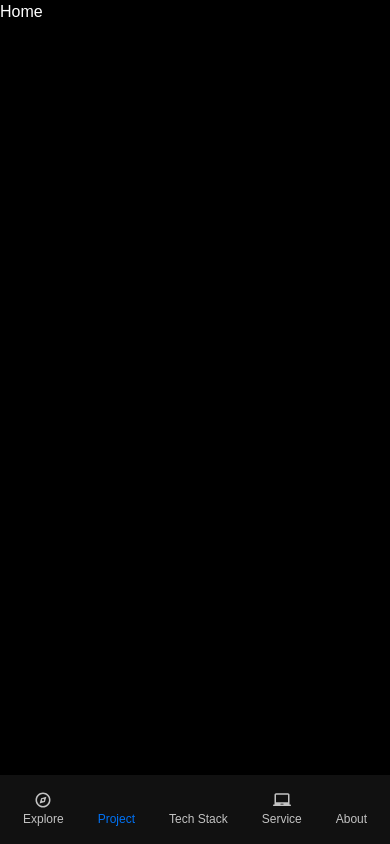
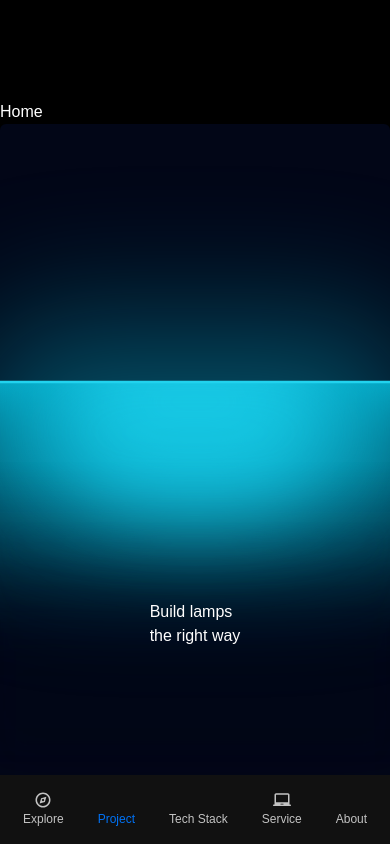
Before and after one commit to AnishSherchan/portfolio_nextjs, a Next.js app: page /project in a window 390 px wide. Shown: the top 844 px of the page. Built offline with nearby package versions, Linux system fonts and the light colour scheme; some icons are missing.

Commit message:
Titles added

```diff
--- a/app/_lib/SanityFetch.ts
+++ b/app/_lib/SanityFetch.ts
@@ -1,10 +1,15 @@
 import { client } from "./client";
 
 export const GetProjectData = async () => {
-  const PROJECT_QUERY = `*[_type == "projects"] { "plaintextBody": pt::text(content), name, _id, content }
-    `;
-  const projectData: [
-    { name: string; _id: string; content: [any]; plaintextBody: string }
-  ] = await client.fetch(PROJECT_QUERY);
-  return projectData;
+  const PROJECT_QUERY = `*[_type == "projects"] { "plaintextBody": pt::text(content), name, _id, content }`;
+  try {
+    const projectData: [
+      { name: string; _id: string; content: [any]; plaintextBody: string }
+    ] = await client.fetch(PROJECT_QUERY);
+
+    return projectData;
+  } catch (error) {
+    console.error("Error fetching project data:", error);
+    throw error;
+  }
 };
--- /dev/null
+++ b/app/components/LampContainer/index.tsx
@@ -0,0 +1,104 @@
+"use client";
+import React from "react";
+import { motion } from "framer-motion";
+import { cn } from "../../utils/cn";
+
+export function LampLoading() {
+  return (
+    <LampContainer>
+      <motion.h1
+        initial={{ opacity: 0.5, y: 100 }}
+        whileInView={{ opacity: 1, y: 0 }}
+        transition={{
+          delay: 0.3,
+          duration: 0.8,
+          ease: "easeInOut",
+        }}
+        className="mt-8 bg-gradient-to-br from-slate-300 to-slate-500 py-4 bg-clip-text text-center text-4xl font-medium tracking-tight text-transparent md:text-7xl"
+      >
+        Your page is Loading...
+      </motion.h1>
+    </LampContainer>
+  );
+}
+
+export const LampContainer = ({
+  children,
+  className,
+}: {
+  children: React.ReactNode;
+  className?: string;
+}) => {
+  return (
+    <div
+      className={cn(
+        "relative flex min-h-screen flex-col items-center justify-center overflow-hidden bg-slate-950 w-full rounded-md z-0",
+        className
+      )}
+    >
+      <div className="relative flex w-full flex-1 scale-y-125 items-center justify-center isolate z-0 ">
+        <motion.div
+          initial={{ opacity: 0.5, width: "15rem" }}
+          whileInView={{ opacity: 1, width: "30rem" }}
+          transition={{
+            delay: 0.3,
+            duration: 0.8,
+            ease: "easeInOut",
+          }}
+          style={{
+            backgroundImage: `conic-gradient(var(--conic-position), var(--tw-gradient-stops))`,
+          }}
+          className="absolute inset-auto right-1/2 h-56 overflow-visible w-[30rem] bg-gradient-conic from-cyan-500 via-transparent to-transparent text-white [--conic-position:from_70deg_at_center_top]"
+        >
+          <div className="absolute  w-[100%] left-0 bg-slate-950 h-40 bottom-0 z-20 [mask-image:linear-gradient(to_top,white,transparent)]" />
+          <div className="absolute  w-40 h-[100%] left-0 bg-slate-950  bottom-0 z-20 [mask-image:linear-gradient(to_right,white,transparent)]" />
+        </motion.div>
+        <motion.div
+          initial={{ opacity: 0.5, width: "15rem" }}
+          whileInView={{ opacity: 1, width: "30rem" }}
+          transition={{
+            delay: 0.3,
+            duration: 0.8,
+            ease: "easeInOut",
+          }}
+          style={{
+            backgroundImage: `conic-gradient(var(--conic-position), var(--tw-gradient-stops))`,
+          }}
+          className="absolute inset-auto left-1/2 h-56 w-[30rem] bg-gradient-conic from-transparent via-transparent to-cyan-500 text-white [--conic-position:from_290deg_at_center_top]"
+        >
+          <div className="absolute  w-40 h-[100%] right-0 bg-slate-950  bottom-0 z-20 [mask-image:linear-gradient(to_left,white,transparent)]" />
+          <div className="absolute  w-[100%] right-0 bg-slate-950 h-40 bottom-0 z-20 [mask-image:linear-gradient(to_top,white,transparent)]" />
+        </motion.div>
+        <div className="absolute top-1/2 h-48 w-full translate-y-12 scale-x-150 bg-slate-950 blur-2xl"></div>
+        <div className="absolute top-1/2 z-50 h-48 w-full bg-transparent opacity-10 backdrop-blur-md"></div>
+        <div className="absolute inset-auto z-50 h-36 w-[28rem] -translate-y-1/2 rounded-full bg-cyan-500 opacity-50 blur-3xl"></div>
+        <motion.div
+          initial={{ width: "8rem" }}
+          whileInView={{ width: "16rem" }}
+          transition={{
+            delay: 0.3,
+            duration: 0.8,
+            ease: "easeInOut",
+          }}
+          className="absolute inset-auto z-30 h-36 w-64 -translate-y-[6rem] rounded-full bg-cyan-400 blur-2xl"
+        ></motion.div>
+        <motion.div
+          initial={{ width: "15rem" }}
+          whileInView={{ width: "30rem" }}
+          transition={{
+            delay: 0.3,
+            duration: 0.8,
+            ease: "easeInOut",
+          }}
+          className="absolute inset-auto z-50 h-0.5 w-[30rem] -translate-y-[7rem] bg-cyan-400 "
+        ></motion.div>
+
+        <div className="absolute inset-auto z-40 h-44 w-full -translate-y-[12.5rem] bg-slate-950 "></div>
+      </div>
+
+      <div className="relative z-50 flex -translate-y-80 flex-col items-center px-5">
+        {children}
+      </div>
+    </div>
+  );
+};
--- a/app/layout.tsx
+++ b/app/layout.tsx
@@ -17,7 +17,7 @@
       <body className={` bg-dark_primary_background `}>
         <div className="flex">
           <NavBar />
-          <div className=" lg:px-[110px] w-full max-w-[1920px] mx-auto">
+          <div className=" lg:px-[110px] lg: py-[100px] w-full max-w-[1920px] mx-auto">
             {children}
           </div>
         </div>
--- a/app/loading.tsx
+++ b/app/loading.tsx
@@ -1,9 +1,15 @@
 import React from "react";
+import { LampContainer } from "./components/LampContainer";
+import { motion } from "framer-motion";
 
 const Loading = () => {
   return (
-    <div className="fixed top-0 left-0 w-full h-full flex items-center justify-center bg-dark_primary_background z-50 text-dark_heading">
-      Loading data hello
+    <div className="fixed top-0 left-0 w-full h-full flex flex-col items-center justify-center bg-dark_primary_background z-50 text-dark_heading">
+      <LampContainer>
+        <h1 className=" text-3xl text-dark_heading font-medium">
+          Your page is Loading...
+        </h1>
+      </LampContainer>
     </div>
   );
 };
--- a/app/page.tsx
+++ b/app/page.tsx
@@ -2,57 +2,54 @@
 import Link from "next/link";
 import { GetProjectData } from "./_lib/SanityFetch";
 import { TypewriterEffect as TypewriterEffectSmooth } from "./components/TypeWriter";
+
 import { BackgroundBeams } from "./components/BackGroundBeams";
 
 export default async function Home() {
   const projectData: any = await GetProjectData();
   const words = [
     {
-      text: "Build",
-      className: "text-dark_heading",
+      text: "Welcome",
+      className: "lg:text-3xl font-medium tracking-wide text-dark_heading",
     },
     {
-      text: "awesome",
-      className: "text-dark_heading",
+      text: "to",
+      className: "lg:text-3xl font-medium tracking-wide text-dark_heading",
     },
     {
-      text: "apps",
-      className: "text-dark_heading",
+      text: "My",
+      className: "lg:text-3xl font-medium tracking-wide text-dark_heading",
     },
     {
-      text: "with",
-      className: "text-dark_heading",
+      text: "Digital",
+      className: "lg:text-3xl font-bold tracking-wide text-dark_active_link",
     },
     {
-      text: "Aceternity.",
-      className: "text-dark_active_link",
+      text: "World.",
+      className: "lg:text-3xl font-bold tracking-wide text-dark_active_link",
     },
   ];
   console.log(projectData);
   return (
-    <div>
-      <BackgroundBeams />
-      <Link href="/project">
-        <p className=" text-dark_heading">{projectData[0].name}</p>
-        <h1 className=" text-dark_heading text-3xl">Projects</h1>
-      </Link>
-      <p className=" text-dark_heading">
-        Dolor irure cillum sit excepteur Lorem consequat quis. Velit est culpa
-        non aliqua non dolor excepteur ex qui id. Ea sint cupidatat aute labore
-        magna enim excepteur incididunt velit quis nulla qui enim. Nisi qui
-        irure non reprehenderit. Esse aliquip non Lorem aute Lorem enim do
-        ullamco ipsum do ut. Et velit elit do eu eu nisi eu dolore voluptate
-        dolor dolor adipisicing. Nisi cillum ullamco qui ipsum aliquip labore
-        consequat. Ad nulla magna eiusmod elit. Fugiat do consequat incididunt
-        ex pariatur ullamco minim minim. Et aliqua consequat dolore nulla.
-        Occaecat ut anim esse excepteur incididunt labore ut ullamco ipsum
-        ullamco pariatur mollit. Magna deserunt eiusmod in qui officia ullamco
-        labore amet laboris. Aliquip esse labore enim ipsum sint id eu tempor.
-        Ullamco ut cillum qui incididunt. Nostrud reprehenderit et do ad.
-        Eiusmod adipisicing amet consectetur est do nostrud amet eu officia.
-        Velit exercitation ullamco aute ullamco. Anim laborum id exercitation ut
-        nulla.
-      </p>
+    <div className="lg:flex lg:flex-col gap-[60px]">
+      <section>
+        <BackgroundBeams />
+        <h1 className=" text-dark_heading lg:text-3xl tracking-wide font-bold">
+          Anish Sherchan
+          <span className=" lg:text-3xl text-[#DDAC58] font-bold">.</span>
+        </h1>
+        <TypewriterEffectSmooth words={words} />
+        <div className="flex flex-col gap-[8px] mt-[12px]">
+          <h2 className=" lg:text-2xl text-dark_text">
+            Designing and Crafting the Web is in our DNA_
+          </h2>
+          <h2 className=" lg:text-2xl text-dark_text max-w-[750px]">
+            I am an energetic and enthusiastic computer science student with a
+            strong desire to learn and train with professionals in UI/UX and
+            Frontend development.
+          </h2>
+        </div>
+      </section>
     </div>
   );
 }
--- a/app/project/page.tsx
+++ b/app/project/page.tsx
@@ -1,11 +1,29 @@
+"use client";
 import React from "react";
 import Link from "next/link";
+import { motion } from "framer-motion";
+import { LampContainer } from "../components/LampContainer";
+
 const Project = () => {
   return (
     <div>
       <h1 className=" text-dark_heading">
         <Link href="/">Home</Link>
       </h1>
+      <LampContainer>
+        <motion.h1
+          initial={{ opacity: 0.5, y: 100 }}
+          whileInView={{ opacity: 1, y: 0 }}
+          transition={{
+            delay: 0.3,
+            duration: 0.8,
+            ease: "easeInOut",
+          }}
+          className=" text-dark_heading"
+        >
+          Build lamps <br /> the right way
+        </motion.h1>
+      </LampContainer>
     </div>
   );
 };
--- a/package.json
+++ b/package.json
@@ -18,6 +18,7 @@
     "next-sanity": "^8.5.0",
     "react": "^18",
     "react-dom": "^18",
+    "react-spinners": "^0.13.8",
     "tailwind-merge": "^2.2.2"
   },
   "devDependencies": {
--- a/tailwind.config.ts
+++ b/tailwind.config.ts
@@ -11,6 +11,7 @@
   ],
   darkMode: "class",
   theme: {
+    extend: {
       colors: {
         dark_primary_background: "#000000",
         dark_secondary_background: "#111111",
@@ -28,10 +29,14 @@
         "3xl": "2.5rem",
       },
     },
+  },
   plugins: [addVariablesForColors],
 };
+
 function addVariablesForColors({ addBase, theme }: any) {
   let allColors = flattenColorPalette(theme("colors"));
+
+  // Merge default colors with custom colors
   let newVars = Object.fromEntries(
     Object.entries(allColors).map(([key, val]) => [`--${key}`, val])
   );
@@ -40,4 +45,5 @@
     ":root": newVars,
   });
 }
+
 export default config;
```
Also changed, not shown: 1 other file (tests, documents, lock files or other folders). Lines whose indentation alone changed are shown as unchanged.
